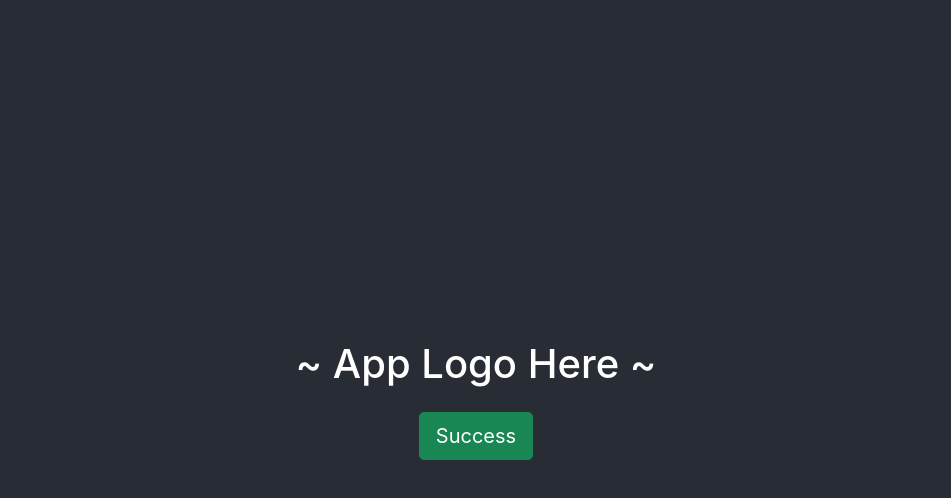
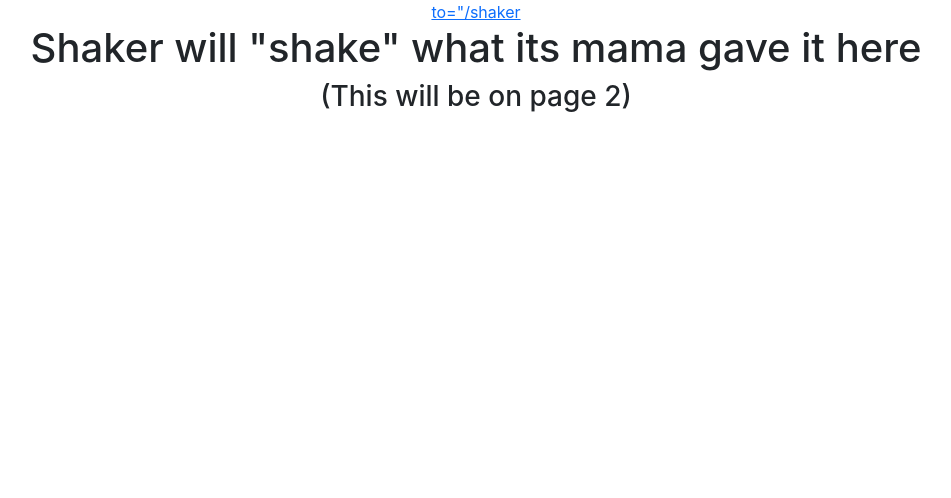
Before and after one commit to ram-bor/cocktail-randomizer, a React (Create React App) app: page /shaker in a window 1280 px wide. Before the commit this address led to /home. Shown: the top 498 px of the page, without its empty margins (164-1115 px from the left). Built offline with nearby package versions, Linux system fonts and the light colour scheme.

Commit message:
Shaker page loading

```diff
--- a/src/App.js
+++ b/src/App.js
@@ -19,8 +19,8 @@ export class App extends Component {
           <Link to="/shaker"></Link>
         </div>
         <main>
-          <Route path="/" render={() => <Redirect to="/home" />} />
           <Route path="/home" render={() => <Home />} />
+          <Route path="/shaker" render={() => <Shaker />} />
         </main>
       </div>
     );
--- a/src/pages/Home/Home.js
+++ b/src/pages/Home/Home.js
@@ -2,7 +2,6 @@ import React from 'react';
 import './Home.css';
 import Button from '../../components/Button/Button';
 import Shaker from '../Shaker/Shaker';
-import Api from '../../adapters/Api';
 import { Route, Link } from 'react-router-dom';
 
 function Home(props) {
@@ -14,9 +13,12 @@ function Home(props) {
         </p>
         <div>
           <Link to="/shaker">
-            {' '}
-            <Button />{' '}
+            <Button />
           </Link>
+        </div>
+        <div>
+          {' '}
+          <Route path="/shaker" component={Shaker} />{' '}
         </div>
       </header>
     </div>
```
